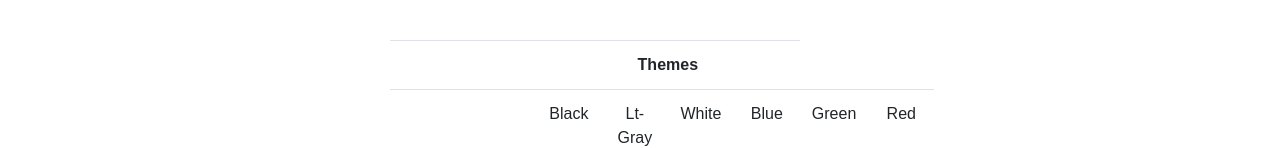
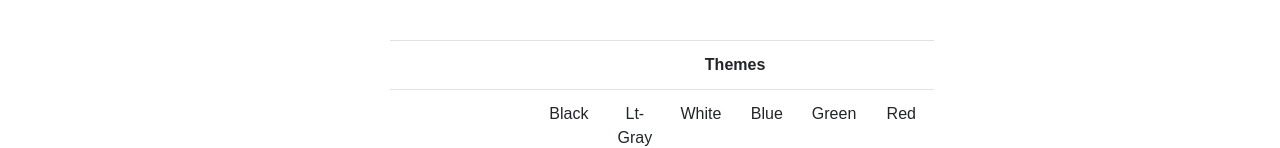
Before and after one commit to HTMLGuyLLC/jTippy, a website: page index.html in a window 1280 px wide. Shown: the part 870-1018 px from the top of the page. Drawn offline with nearby package versions, Linux system fonts and the light colour scheme.

Commit message:
fix col count

```diff
--- a/index.html
+++ b/index.html
@@ -118,7 +118,7 @@
     <table class="table table-inline" style="max-width: 500px; display: inline-block;">
         <tr>
             <th colspan="2"></th>
-            <th colspan="4" style="text-align: center;">Themes</th>
+            <th colspan="6" style="text-align: center;">Themes</th>
         </tr>
         <tr>
             <td></td>
```
